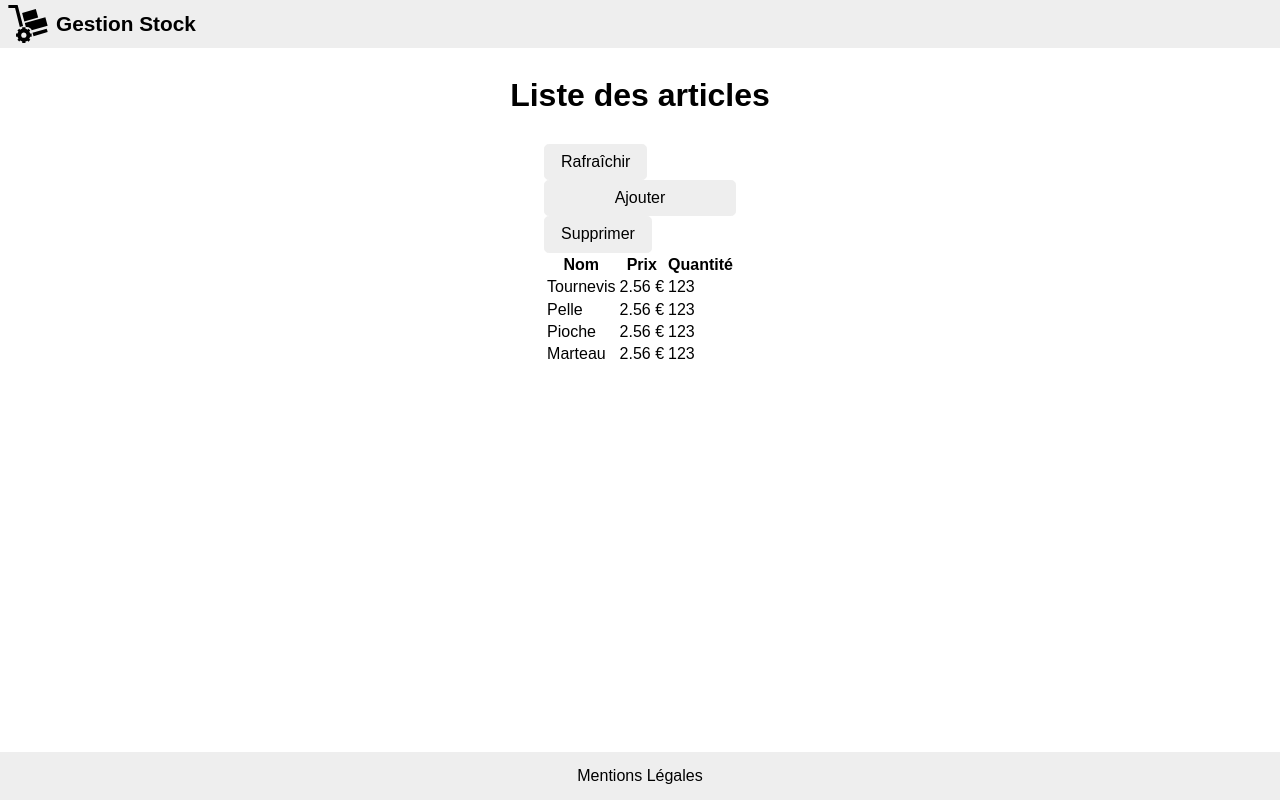
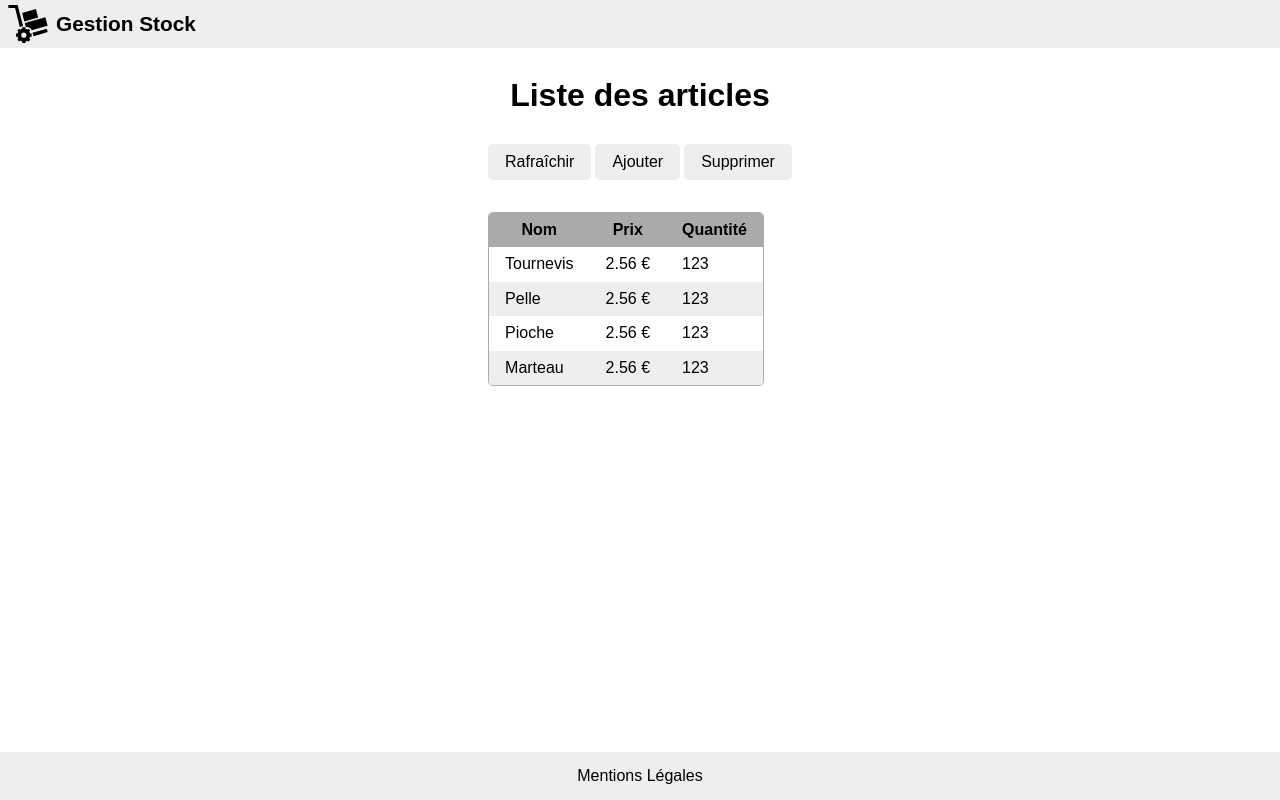
Before and after one commit to jlg-formation/vjspa1-mars-2024, a Vue app in the folder front/: page /stock in a window 1280 px wide. Built offline with nearby package versions, Linux system fonts and the light colour scheme.

Commit message:
dev: css

```diff
--- a/front/src/stock/views/ListView.vue
+++ b/front/src/stock/views/ListView.vue
@@ -42,3 +42,47 @@
     </div>
   </main>
 </template>
+
+<style scoped>
+nav {
+  display: flex;
+  gap: 0.25em;
+}
+
+div.error {
+  height: 2em;
+}
+
+table {
+  border: 0.1em solid #aaa;
+
+  border-collapse: separate;
+  border-spacing: 0;
+  border-radius: 0.3em;
+  overflow: hidden;
+
+  thead {
+    background: #aaa;
+  }
+
+  th,
+  td {
+    padding: 0.5em 1em;
+  }
+
+  tbody {
+    cursor: pointer;
+    tr:nth-child(even) {
+      background: #eee;
+    }
+
+    tr:hover {
+      background: #ddd;
+    }
+
+    tr.selected {
+      background: #ccc;
+    }
+  }
+}
+</style>
```
